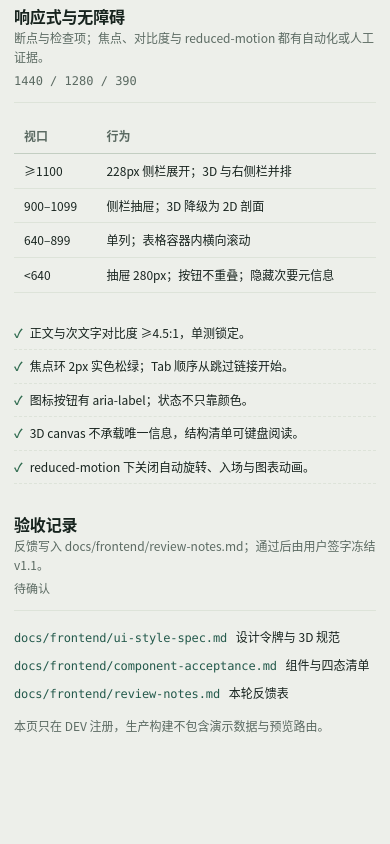
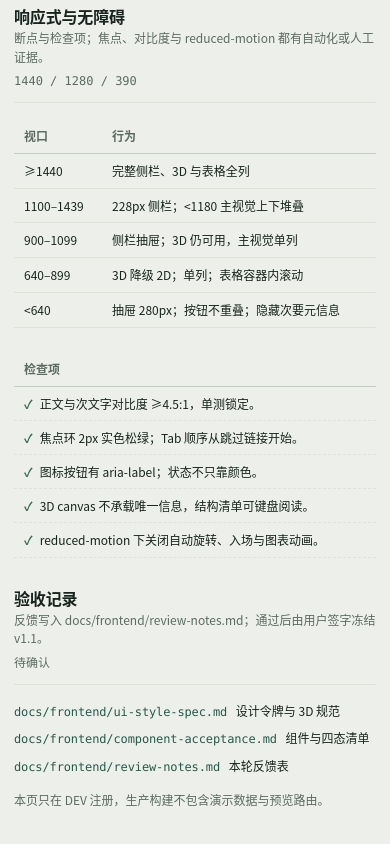
Before and after one commit to weoifgiljb/lesson-plan-design, a Vue app in the folder src/frontend/: page /styleguide in a window 390 px wide. Shown: the part 8734-9578 px from the top of the page. Before the commit the page ends 9510 px from the top, so only its background shows below. Built offline with nearby package versions, Linux system fonts and the light colour scheme; no server answers.

Commit message:
fix(fe-00): align responsive breakpoint and a11y columns

```diff
--- a/src/frontend/src/views/StyleGuideView.vue
+++ b/src/frontend/src/views/StyleGuideView.vue
@@ -467,12 +467,15 @@ const statuses = ['passed', 'passed_with_override', 'needs_repair', 'pending_rev
           <caption class="sr-only">断点</caption>
           <thead><tr><th scope="col">视口</th><th scope="col">行为</th></tr></thead>
           <tbody>
-            <tr><td>≥1100</td><td>228px 侧栏展开；3D 与右侧栏并排</td></tr>
-            <tr><td>900–1099</td><td>侧栏抽屉；3D 降级为 2D 剖面</td></tr>
-            <tr><td>640–899</td><td>单列；表格容器内横向滚动</td></tr>
+            <tr><td>≥1440</td><td>完整侧栏、3D 与表格全列</td></tr>
+            <tr><td>1100–1439</td><td>228px 侧栏；&lt;1180 主视觉上下堆叠</td></tr>
+            <tr><td>900–1099</td><td>侧栏抽屉；3D 仍可用，主视觉单列</td></tr>
+            <tr><td>640–899</td><td>3D 降级 2D；单列；表格容器内滚动</td></tr>
             <tr><td>&lt;640</td><td>抽屉 280px；按钮不重叠；隐藏次要元信息</td></tr>
           </tbody>
         </table>
+        <div class="a11y-col">
+          <h3 class="a11y-head">检查项</h3>
           <ul class="a11y-list">
             <li>正文与次文字对比度 ≥4.5:1，单测锁定。</li>
             <li>焦点环 2px 实色松绿；Tab 顺序从跳过链接开始。</li>
@@ -480,6 +483,7 @@ const statuses = ['passed', 'passed_with_override', 'needs_repair', 'pending_rev
             <li>3D canvas 不承载唯一信息，结构清单可键盘阅读。</li>
             <li>reduced-motion 下关闭自动旋转、入场与图表动画。</li>
           </ul>
+        </div>
       </div>
     </section>
 
@@ -803,16 +807,30 @@ const statuses = ['passed', 'passed_with_override', 'needs_repair', 'pending_rev
   gap: 24px;
 }
 
+.a11y-col {
+  min-width: 0;
+}
+
+.a11y-head {
+  margin: 0;
+  padding: 7px 10px;
+  border-bottom: 1px solid var(--lpp-border-strong);
+  color: var(--lpp-text-muted);
+  font-size: var(--lpp-font-xs);
+  font-weight: 600;
+  line-height: 1.65;
+}
+
 .a11y-list {
   margin: 0;
   padding: 0;
   list-style: none;
   font-size: var(--lpp-font-xs);
-  line-height: 1.7;
+  line-height: 1.6;
 }
 
 .a11y-list li {
-  padding: 6px 0;
+  padding: 7px 10px;
   border-bottom: 1px dashed var(--lpp-border);
 }
 
```
Also changed, not shown: 1 other file (tests, documents, lock files or other folders). Lines whose indentation alone changed are shown as unchanged.
